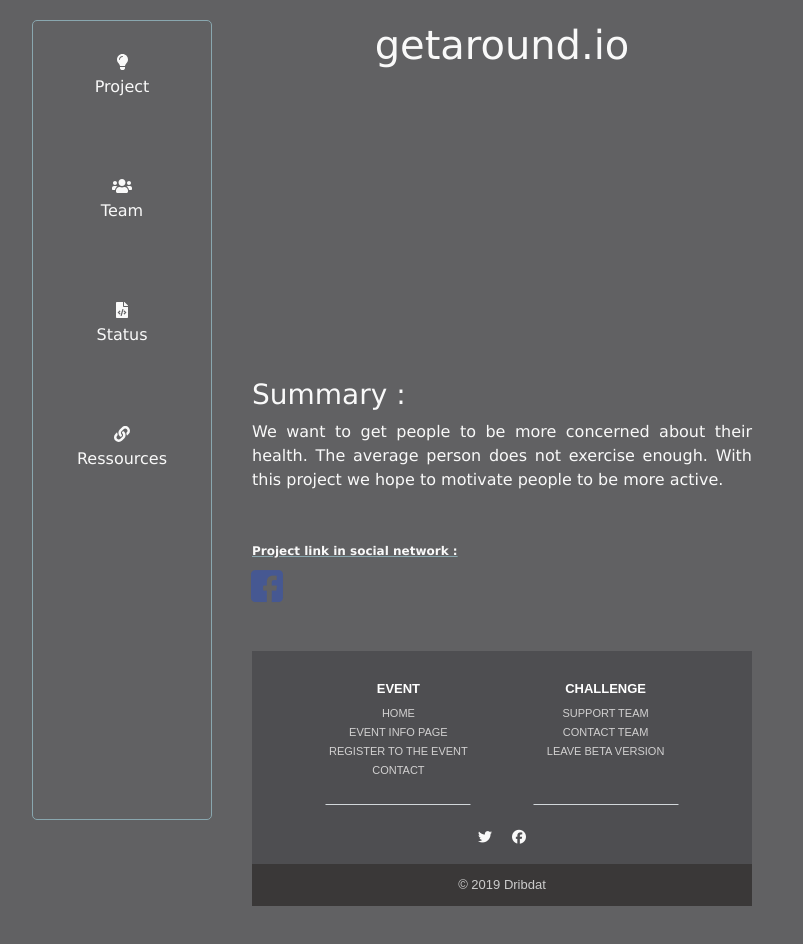
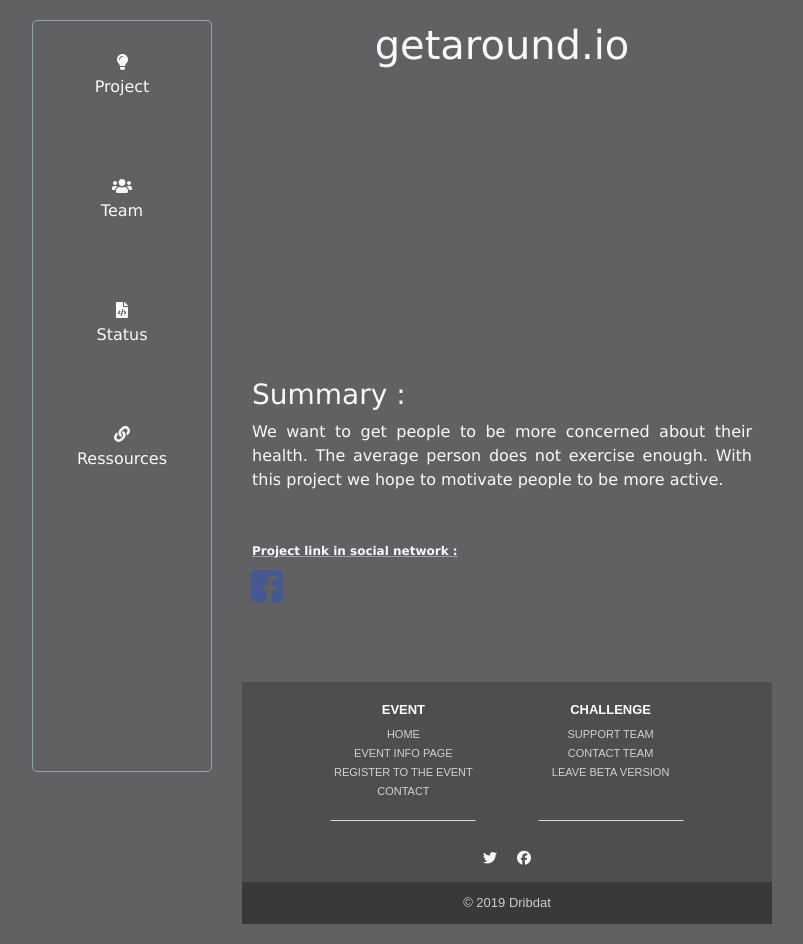
Before and after one commit to loleg/dribdat2_frontend, a Vue app: page /project/1 in a window 1280 px wide. Shown: the whole page, without its empty margins (238-1041 px from the left). Built offline with nearby package versions, Linux system fonts and the light colour scheme; no server answers.

Commit message:
Footer + Nav

```diff
--- a/src/components/Footer.vue
+++ b/src/components/Footer.vue
@@ -83,7 +83,7 @@ export default {
 }
 
 #myFooter .row {
-  margin-bottom: 15px;
+  margin-bottom: 12px;
   text-transform: uppercase;
 }
 
@@ -103,7 +103,7 @@ export default {
   font-size: 13px;
   color: white;
   font-weight: bold;
-  margin-top: 30px;
+  margin-top: 20px;
   text-transform: uppercase;
 }
 
@@ -113,7 +113,7 @@ export default {
   border-bottom: 1px solid #d2d7da;
   width: 70%;
   transform: translateX(-50%);
-  bottom: -10px;
+  bottom: -5px;
   left: 50%;
 }
 
--- a/src/components/Navigation.vue
+++ b/src/components/Navigation.vue
@@ -39,7 +39,7 @@ export default {
   width: 180px;
   background-color: #616163;
   position: fixed;
-  height: 100%;
+  height: 94%;
   border: 1px groove #89a7af;
   border-radius: 5px;
   font-family: Verdana, Geneva, sans-serif;
--- a/src/components/Project.vue
+++ b/src/components/Project.vue
@@ -4,7 +4,10 @@
 
     <div class="content">
       <router-view :project="custom_project"></router-view>
-      <Footer :project="custom_project"></Footer>
+
+    </div>
+    <div class="content-bottom">
+    <Footer :project="custom_project"></Footer>
     </div>
 
   </div>
@@ -37,6 +40,12 @@ export default {
   padding: 1px 20px;
 }
 
+.content-bottom {
+
+  margin-top: 70px;
+  margin-left: 210px;
+}
+
 @media screen and (max-width: 700px) {
   .content {
     margin-left: 0px;
```
Also changed, not shown: 1 other file (tests, documents, lock files or other folders).
